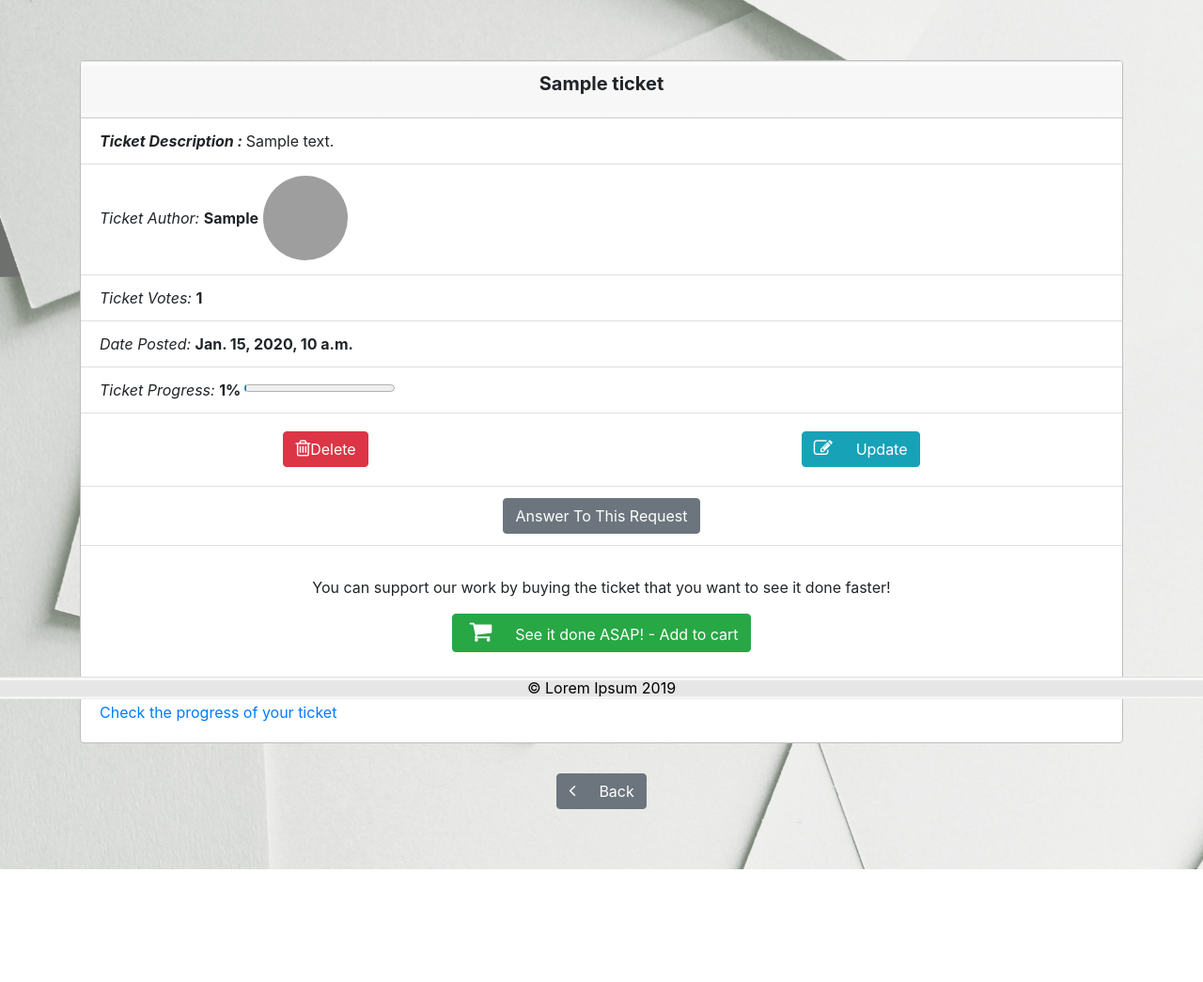
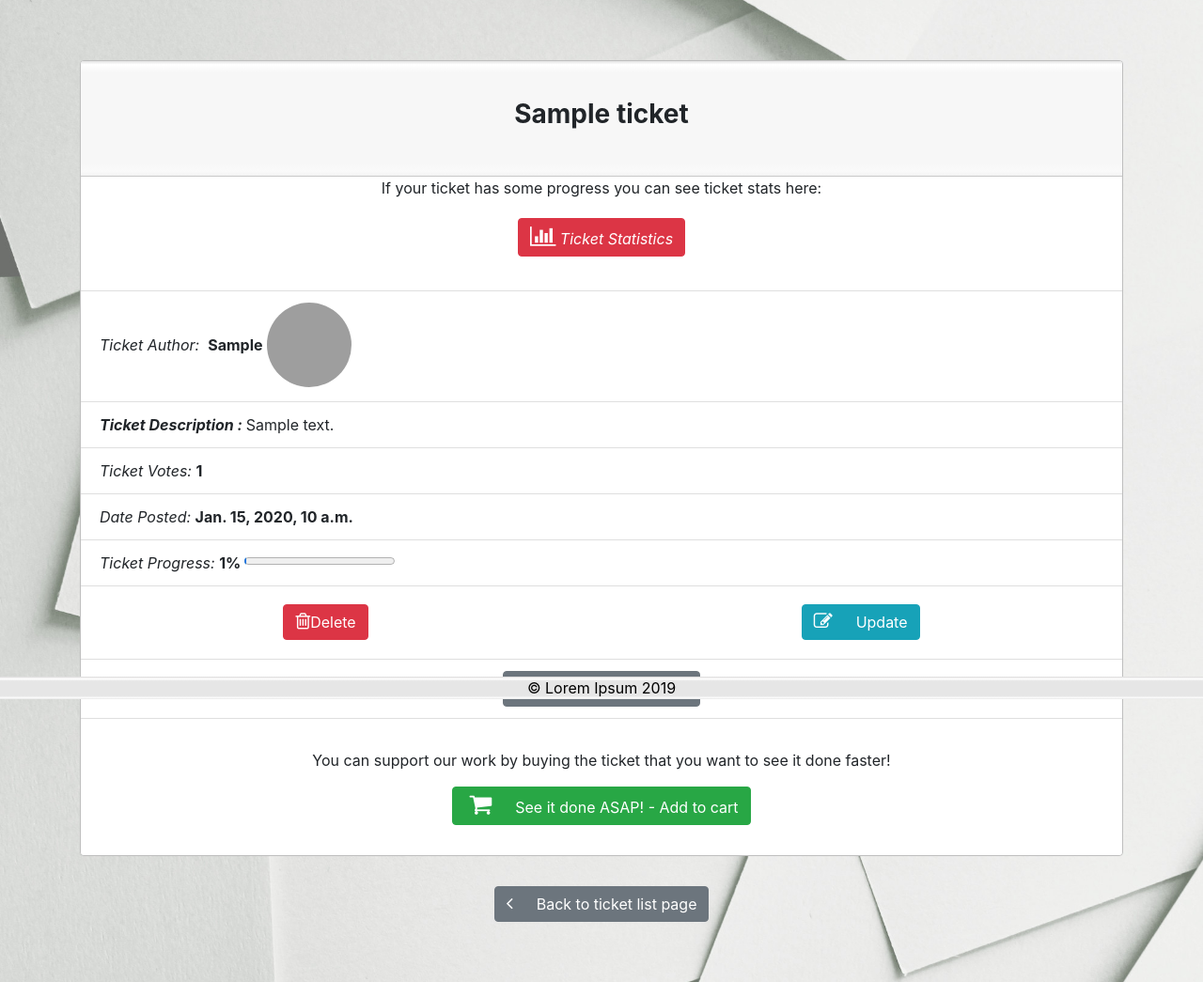
Before and after one commit to flo0909/djangoprj1, a Django app: page /feature/ticketdetail/1/ in a window 1280 px wide. Shown: the part 56-1101 px from the top of the page at 94% size. Before the commit the page ends 981 px from the top, so only its background shows below. Run offline with Django 3.2, Linux system fonts and the light colour scheme; a user stored in the database is signed in; tables that the repository leaves empty hold one stand-in row (values such as "Sample post"); some libraries are stand-ins or nearby versions; grey boxes are pictures that could not be loaded.

Commit message:
Styled ticket detail page and moved link to ticket progress

```diff
--- a/djangoprj1/settings.py
+++ b/djangoprj1/settings.py
@@ -22,7 +22,7 @@ BASE_DIR = os.path.dirname(os.path.dirname(os.path.abspath(__file__)))
 # See https://docs.djangoproject.com/en/2.2/howto/deployment/checklist/
 
 # SECURITY WARNING: keep the secret key used in production secret!
-DEBUG = False
+DEBUG = True
 if DEBUG == True:
     with open('C:/Users/flori/workspace35/djangoprj1/secret_key.txt') as f:
         SECRET_KEY = f.read().strip()
--- a/feature/templates/feature/ticketdetail.html
+++ b/feature/templates/feature/ticketdetail.html
@@ -2,18 +2,27 @@
 {% block content %}
 <div class="container detail-card">
    <div class="card card-top-margin">
-      <div class="card-header grad-01">
-         <h5 class="card-title text-center "><strong>{{ticket.name}}</strong></h5>
+      <div class="card-header grad-01 text-center">
+         <h3 class="card-title text-center" style="margin-top:1em"><strong>{{ticket.name}}</strong></h3>&nbsp;
+
       </div>
       <ul class="list-group list-group-flush">
-         <li class="list-group-item"><i><strong>Ticket Description :&nbsp;</strong></i>{{ticket.content}}</li>
-         <li class="list-group-item"><i>Ticket Author:</i> <strong>{{ticket.author|capfirst}}</strong>
+            <p class="nomargin text-center">If your ticket has some progress you can see ticket stats here:</p>
+            {% if not ticket.done %}
+            <div class="card-body text-center">
+               <a type="button" class="btn btn-danger "  href="{% url 'progress:progress' ticket.id %}"><i class="fa fa-bar-chart" style="font-size:24px"></i>&nbsp;<em>Ticket Statistics</em></a>
+            </div>
+            {% endif %}
+         <li class="list-group-item" style="margin-top:1em;"><i>Ticket Author:&nbsp;</i> <strong>{{ticket.author|capfirst}}</strong>
+
+
 
             <span>
                   <img src="https://djangoprj1.s3.amazonaws.com/media/{{profile.image}}" class="rounded-circle" alt="My Profile" width="90" height="90" style="margin-bottom:3px;">
             </span>
 
          </li>
+         <li class="list-group-item"><i><strong>Ticket Description :&nbsp;</strong></i>{{ticket.content}}</li>
          <li class="list-group-item"><i>Ticket Votes:</i> <strong>{{ticket.votes}}</strong></li>
          <li class="list-group-item"><i>Date Posted:</i> <strong>{{ticket.date_posted}}</strong></li>
 
@@ -78,18 +87,14 @@
             </div>
          </li>
       </ul>
-      {% if not ticket.done %}
-      <div class="card-body">
-         <a href="{% url 'progress:progress' ticket.id %}">Check the progress of your ticket</a>
-      </div>
-      {% endif %}
+
    </div>
 </div>
 <div class="container back-button">
    <div class="row ">
       <div class="col text-center">
          <a class="btn btn-secondary" href="{% url 'feature:ticketlist' %}" role="button"><i class="fa fa-angle-left fontaws"
-               style="font-size:20px"></i>Back</a>
+               style="font-size:20px"></i>Back to ticket list page</a>
       </div>
    </div>
 </div>
--- a/feature/templates/feature/ticketlist.html
+++ b/feature/templates/feature/ticketlist.html
@@ -21,7 +21,7 @@
       </div>
    </div>
    <ul class="list-group ">
-      <li class="list-group-item">Ticket Author: <strong>{{ticket.author|capfirst}}</strong>
+      <li class="list-group-item">Ticket Author:&nbsp;<strong>{{ticket.author|capfirst}}</strong>&nbsp;&nbsp;
 
          {% for profile in profile %}
          {% if profile.user == ticket.author %}
```
Also changed, not shown: progress/templates/progress/progress.html (+4 -4 lines).
